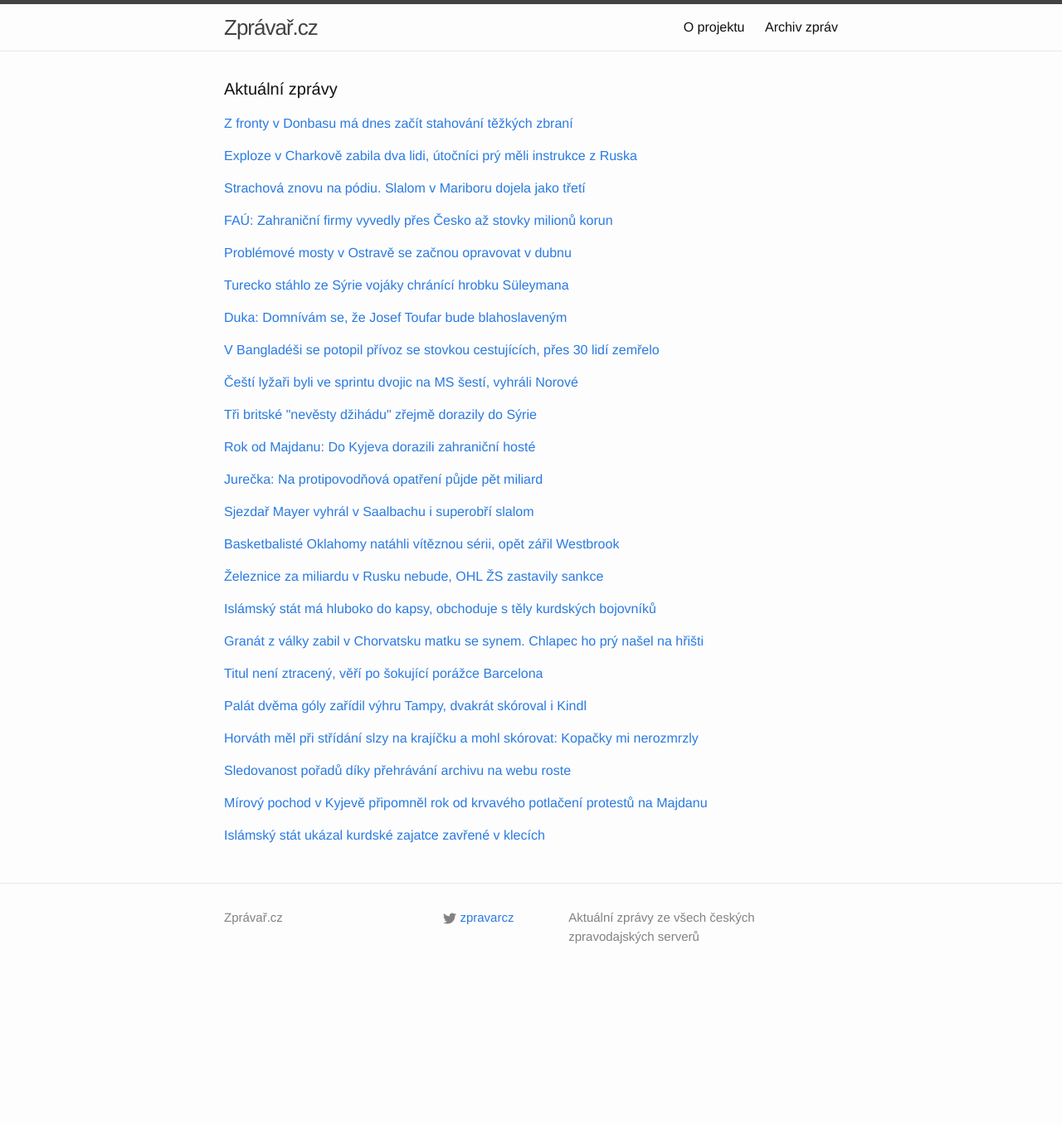
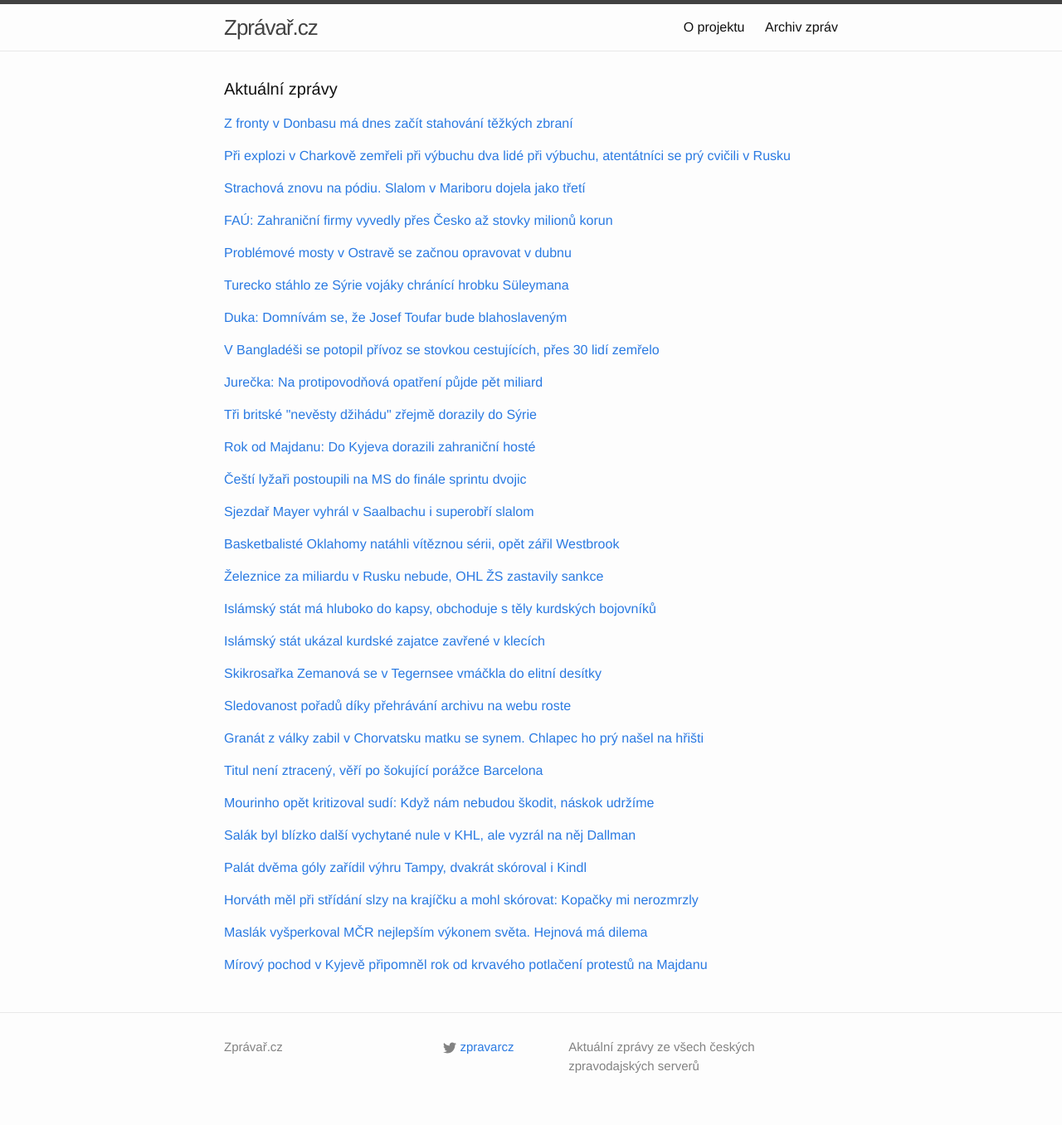
Before and after one commit to adliska/zpravar, a Jekyll site: the page built from index.html, in a window 1280 px wide. Shown: the whole page at 83% size. Built offline with Jekyll 4.4.1, drawn with Linux system fonts in a browser that asks for light colours; before the commit the page ends 1200 px from its top, so only the background shows below that.

Commit message:
zpravar news update

```diff
--- a/index.html
+++ b/index.html
@@ -32,9 +32,10 @@ layout: default
 <li><a href=http://zpravy.idnes.cz/vymena-zajatcu-na-ukrajine-d0b-/zahranicni.aspx?c=A150222_070222_zahranicni_cen>Ukrajina a separatisté z Luhanska si vyměnili téměř dvě stě zajatců - zpravy.idnes.cz</a></li>
 <li><a href=http://www.ceskenoviny.cz/zpravy/zpravy/ukrajinska-armada-a-separatiste-si-vymenili-191-zajatcu/1184297>Ukrajinská armáda a separatisté si vyměnili 191 zajatců - www.ceskenoviny.cz</a></li>
 </ul>
-</div><p><a href="javascript:;" onclick="toggle_visibility('zpravy1')">Exploze v Charkově zabila dva lidi, útočníci prý měli instrukce z Ruska</a></p>
+</div><p><a href="javascript:;" onclick="toggle_visibility('zpravy1')">Při explozi v Charkově zemřeli při výbuchu dva lidé při výbuchu, atentátníci se prý cvičili v Rusku </a></p>
 <div id="zpravy1" style="display:none">
 <ul>
+<li><a href=http://www.novinky.cz/zahranicni/evropa/362314-pri-explozi-v-charkove-zemreli-pri-vybuchu-dva-lide-pri-vybuchu-atentatnici-se-pry-cvicili-v-rusku.html>Při explozi v Charkově zemřeli při výbuchu dva lidé při výbuchu, atentátníci se prý cvičili v Rusku  - www.novinky.cz</a></li>
 <li><a href=http://www.ceskatelevize.cz/ct24/svet/302518-exploze-v-charkove-zabila-dva-lidi-utocnici-pry-meli-instrukce-z-ruska/>Exploze v Charkově zabila dva lidi, útočníci prý měli instrukce z Ruska - www.ceskatelevize.cz</a></li>
 <li><a href=http://www.novinky.cz/zahranicni/evropa/362314-nejmene-dva-lide-zemreli-pri-vybuchu-na-vzpominkovem-pochodu-v-charkove.html>Nejméně dva lidé zemřeli při výbuchu na vzpomínkovém pochodu v Charkově - www.novinky.cz</a></li>
 <li><a href=http://www.novinky.cz/zahranicni/evropa/362314-nejmene-dva-lide-zemreli-pri-vybuchu-behem-pokojneho-pochodu-v-charkove.html>Nejméně dva lidé zemřeli při výbuchu během pokojného pochodu v Charkově - www.novinky.cz</a></li>
@@ -117,14 +118,14 @@ layout: default
 <li><a href=http://www.novinky.cz/zahranicni/362293-v-bangladesi-se-potopil-privoz-se-stovkou-cestujicich-sedm-lidi-zemrelo.html>V Bangladéši se potopil přívoz se stovkou cestujících, sedm lidí zemřelo  - www.novinky.cz</a></li>
 <li><a href=http://www.novinky.cz/zahranicni/362293-v-bangladesi-se-potopil-privoz-se-stovkou-cestujicich-na-palube.html>V Bangladéši se potopil přívoz se stovkou cestujících na palubě  - www.novinky.cz</a></li>
 </ul>
-</div><p><a href="javascript:;" onclick="toggle_visibility('zpravy8')">Čeští lyžaři byli ve sprintu dvojic na MS šestí, vyhráli Norové</a></p>
+</div><p><a href="javascript:;" onclick="toggle_visibility('zpravy8')">Jurečka: Na protipovodňová opatření půjde pět miliard</a></p>
 <div id="zpravy8" style="display:none">
 <ul>
-<li><a href=http://www.sportovninoviny.cz/zpravy/cesti-lyzari-byli-ve-sprintu-dvojic-na-ms-sesti-vyhrali-norove/1184409>Čeští lyžaři byli ve sprintu dvojic na MS šestí, vyhráli Norové - www.sportovninoviny.cz</a></li>
-<li><a href=http://sport.aktualne.cz/cesti-lyzari-postoupili-na-ms-do-finale-sprintu-dvojic/r~36d291a0ba9c11e4aff10025900fea04/>Čeští lyžaři postoupili na MS do finále sprintu dvojic - sport.aktualne.cz</a></li>
-<li><a href=http://www.denik.cz/zimni_sporty/cesi-zabojovali-na-ms-pobezi-ve-sprintu-dvojic-o-medaile-20150222.html>Češi zabojovali. Na MS poběží ve sprintu dvojic o medaile - www.denik.cz</a></li>
-<li><a href=http://sport.idnes.cz/sprint-dvojic-na-ms-v-klasickem-lyzovani-ffq-/lyzovani.aspx?c=A150222_143721_lyzovani_par>Čeští lyžaři postoupili na MS ve Falunu do finále sprintu dvojic - sport.idnes.cz</a></li>
-<li><a href=http://www.sportovninoviny.cz/zpravy/cesti-lyzari-postoupili-na-ms-ve-falunu-do-finale-sprintu-dvojic/1184409>Čeští lyžaři postoupili na MS ve Falunu do finále sprintu dvojic - www.sportovninoviny.cz</a></li>
+<li><a href=http://zpravy.e15.cz/domaci/udalosti/jurecka-na-protipovodnova-opatreni-pujde-pet-miliard-1165312>Jurečka: Na protipovodňová opatření půjde pět miliard - zpravy.e15.cz</a></li>
+<li><a href=http://www.denik.cz/ekonomika/jurecka-na-protipovodnova-opatreni-pujde-v-pristich-letech-5-miliard-korun-20150.html>Jurečka: Na protipovodňová opatření půjde v příštích letech 5 miliard korun - www.denik.cz</a></li>
+<li><a href=http://www.ceskatelevize.cz/ct24/ekonomika/302522-jurecka-klicova-ochrana-mest-pred-povodni-bude-hotova-do-peti-let/>Jurečka: Klíčová ochrana měst před povodní bude hotová do pěti let - www.ceskatelevize.cz</a></li>
+<li><a href=http://www.ceskatelevize.cz/ct24/ekonomika/302522-klicova-protipovodnova-ochrana-mest-bude-hotova-do-peti-let/>Jurečka: Klíčová protipovodňová ochrana měst bude hotová do pěti let - www.ceskatelevize.cz</a></li>
+<li><a href=http://www.financninoviny.cz/zpravodajstvi/zpravy/v-pristich-5-letech-ma-jit-na-protipovodnova-opatreni-5-miliard-kc/1184398>V příštích 5 letech má jít na protipovodňová opatření 5 miliard Kč - www.financninoviny.cz</a></li>
 </ul>
 </div><p><a href="javascript:;" onclick="toggle_visibility('zpravy9')">Tři britské "nevěsty džihádu" zřejmě dorazily do Sýrie</a></p>
 <div id="zpravy9" style="display:none">
@@ -144,14 +145,13 @@ layout: default
 <li><a href=http://www.novinky.cz/zahranicni/evropa/362307-do-kyjeva-se-sjizdeji-zahranicni-delegace-budou-oslavovat-pad-proruskeho-rezimu.html>Do Kyjeva se sjíždějí zahraniční delegace. Budou oslavovat pád proruského režimu - www.novinky.cz</a></li>
 <li><a href=http://www.ceskenoviny.cz/zpravy/zpravy/na-pochod-dustojnosti-se-do-kyjeva-sjizdeji-zahranicni-delegace/1184365>Na pochod důstojnosti se do Kyjeva sjíždějí zahraniční delegace - www.ceskenoviny.cz</a></li>
 </ul>
-</div><p><a href="javascript:;" onclick="toggle_visibility('zpravy11')">Jurečka: Na protipovodňová opatření půjde pět miliard</a></p>
+</div><p><a href="javascript:;" onclick="toggle_visibility('zpravy11')">Čeští lyžaři postoupili na MS do finále sprintu dvojic</a></p>
 <div id="zpravy11" style="display:none">
 <ul>
-<li><a href=http://zpravy.e15.cz/domaci/udalosti/jurecka-na-protipovodnova-opatreni-pujde-pet-miliard-1165312>Jurečka: Na protipovodňová opatření půjde pět miliard - zpravy.e15.cz</a></li>
-<li><a href=http://www.denik.cz/ekonomika/jurecka-na-protipovodnova-opatreni-pujde-v-pristich-letech-5-miliard-korun-20150.html>Jurečka: Na protipovodňová opatření půjde v příštích letech 5 miliard korun - www.denik.cz</a></li>
-<li><a href=http://www.ceskatelevize.cz/ct24/ekonomika/302522-jurecka-klicova-ochrana-mest-pred-povodni-bude-hotova-do-peti-let/>Jurečka: Klíčová ochrana měst před povodní bude hotová do pěti let - www.ceskatelevize.cz</a></li>
-<li><a href=http://www.ceskatelevize.cz/ct24/ekonomika/302522-klicova-protipovodnova-ochrana-mest-bude-hotova-do-peti-let/>Jurečka: Klíčová protipovodňová ochrana měst bude hotová do pěti let - www.ceskatelevize.cz</a></li>
-<li><a href=http://www.financninoviny.cz/zpravodajstvi/zpravy/v-pristich-5-letech-ma-jit-na-protipovodnova-opatreni-5-miliard-kc/1184398>V příštích 5 letech má jít na protipovodňová opatření 5 miliard Kč - www.financninoviny.cz</a></li>
+<li><a href=http://sport.aktualne.cz/cesti-lyzari-postoupili-na-ms-do-finale-sprintu-dvojic/r~36d291a0ba9c11e4aff10025900fea04/>Čeští lyžaři postoupili na MS do finále sprintu dvojic - sport.aktualne.cz</a></li>
+<li><a href=http://www.denik.cz/zimni_sporty/cesi-zabojovali-na-ms-pobezi-ve-sprintu-dvojic-o-medaile-20150222.html>Češi zabojovali. Na MS poběží ve sprintu dvojic o medaile - www.denik.cz</a></li>
+<li><a href=http://sport.idnes.cz/sprint-dvojic-na-ms-v-klasickem-lyzovani-ffq-/lyzovani.aspx?c=A150222_143721_lyzovani_par>Čeští lyžaři postoupili na MS ve Falunu do finále sprintu dvojic - sport.idnes.cz</a></li>
+<li><a href=http://www.sportovninoviny.cz/zpravy/cesti-lyzari-postoupili-na-ms-ve-falunu-do-finale-sprintu-dvojic/1184409>Čeští lyžaři postoupili na MS ve Falunu do finále sprintu dvojic - www.sportovninoviny.cz</a></li>
 </ul>
 </div><p><a href="javascript:;" onclick="toggle_visibility('zpravy12')">Sjezdař Mayer vyhrál v Saalbachu i superobří slalom</a></p>
 <div id="zpravy12" style="display:none">
@@ -185,53 +185,81 @@ layout: default
 <li><a href=http://www.lidovky.cz/extremiste-z-is-pry-obchoduji-s-tely-kurdskych-bojovniku-pmq-/zpravy-svet.aspx?c=A150222_113730_ln_zahranici_mmu>Islámskému státu dochází peníze, prodává proto mrtvoly zabitých Kurdů  - www.lidovky.cz</a></li>
 <li><a href=http://www.ceskenoviny.cz/zpravy/zpravy/extremiste-z-is-pry-obchoduji-s-tely-kurdskych-bojovniku/1184358>Extremisté z IS prý obchodují s těly kurdských bojovníků - www.ceskenoviny.cz</a></li>
 </ul>
-</div><p><a href="javascript:;" onclick="toggle_visibility('zpravy16')">Granát z války zabil v Chorvatsku matku se synem. Chlapec ho prý našel na hřišti</a></p>
+</div><p><a href="javascript:;" onclick="toggle_visibility('zpravy16')">Islámský stát ukázal kurdské zajatce zavřené v klecích</a></p>
 <div id="zpravy16" style="display:none">
+<ul>
+<li><a href=http://www.novinky.cz/zahranicni/362311-islamsky-stat-ukazal-kurdske-zajatce-zavrene-v-klecich.html>Islámský stát ukázal kurdské zajatce zavřené v klecích - www.novinky.cz</a></li>
+<li><a href=http://zpravy.idnes.cz/pesmergove-v-klecich-0r2-/zahranicni.aspx?c=A150222_125507_zahranicni_neh>Islamisté uspořádali přehlídku zajatých pešmergů uvězněných v klecích - zpravy.idnes.cz</a></li>
+<li><a href=http://www.ceskenoviny.cz/zpravy/zpravy/is-zverejnil-video-s-prehlidkou-zajatych-pesmergu-v-klecich/1184371>IS zveřejnil video s přehlídkou zajatých pešmergů v klecích - www.ceskenoviny.cz</a></li>
+</ul>
+</div><p><a href="javascript:;" onclick="toggle_visibility('zpravy17')">Skikrosařka Zemanová se v Tegernsee vmáčkla do elitní desítky</a></p>
+<div id="zpravy17" style="display:none">
+<ul>
+<li><a href=http://sport.idnes.cz/skikrosarka-andrea-zemanova-skoncila-v-tegernsee-devata-pk1-/lyzovani.aspx?c=A150222_161351_lyzovani_par>Skikrosařka Zemanová se v Tegernsee vmáčkla do elitní desítky - sport.idnes.cz</a></li>
+<li><a href=http://sport.aktualne.cz/skikrosarka-zemanova-skoncila-na-sp-v-tegernsee-devata/r~8914f688baa611e49fc3002590604f2e/>Skikrosařka Zemanová skončila na SP v Tegernsee devátá - sport.aktualne.cz</a></li>
+<li><a href=http://www.denik.cz/zimni_sporty/skikrosarka-zemanova-skoncila-v-sp-devata-ale-mela-jsem-na-vic-20150222.html>Skikrosařka Zemanová skončila v SP devátá: Ale měla jsem na víc - www.denik.cz</a></li>
+</ul>
+</div><p><a href="javascript:;" onclick="toggle_visibility('zpravy18')">Sledovanost pořadů díky přehrávání archivu na webu roste</a></p>
+<div id="zpravy18" style="display:none">
+<ul>
+<li><a href=http://www.denik.cz/ekonomika/sledovanost-poradu-diky-prehravani-archivu-na-webu-roste-20150222.html>Sledovanost pořadů díky přehrávání archivu na webu roste - www.denik.cz</a></li>
+<li><a href=http://www.financninoviny.cz/zpravodajstvi/zpravy/sledovanost-poradu-diky-webu-roste-az-o-desitky-procent/1184318>Sledovanost pořadů díky webu roste až o desítky procent - www.financninoviny.cz</a></li>
+<li><a href=http://domaci.ihned.cz/c1-63574190-internetovy-archiv-se-ct-vyplaci-sledovanost-roste-o-desitky-procent>Internetový archiv se ČT vyplácí. Sledovanost roste o desítky procent - domaci.ihned.cz</a></li>
+</ul>
+</div><p><a href="javascript:;" onclick="toggle_visibility('zpravy19')">Granát z války zabil v Chorvatsku matku se synem. Chlapec ho prý našel na hřišti</a></p>
+<div id="zpravy19" style="display:none">
 <ul>
 <li><a href=http://www.rozhlas.cz/_zprava/granat-z-valky-zabil-v-chorvatsku-matku-se-synem-chlapec-ho-pry-nasel-na-hristi--1458462>Granát z války zabil v Chorvatsku matku se synem. Chlapec ho prý našel na hřišti - www.rozhlas.cz</a></li>
 <li><a href=http://www.lidovky.cz/dite-v-chorvatsku-si-prineslo-z-hriste-granat-vybuch-zabil-jeho-i-matku-132-/zpravy-svet.aspx?c=A150222_094411_ln_zahranici_mmu>Dítě v Chorvatsku si přineslo z hřiště granát, výbuch zabil jeho i matku  - www.lidovky.cz</a></li>
 <li><a href=http://zpravy.aktualne.cz/zahranici/matku-a-syna-zabil-v-chorvatsku-vybuch-granatu-z-valky/r~1e1c3850ba6a11e4bdad0025900fea04/>Matku a syna zabil v Chorvatsku výbuch granátu z války - zpravy.aktualne.cz</a></li>
 </ul>
-</div><p><a href="javascript:;" onclick="toggle_visibility('zpravy17')">Titul není ztracený, věří po šokující porážce Barcelona</a></p>
-<div id="zpravy17" style="display:none">
+</div><p><a href="javascript:;" onclick="toggle_visibility('zpravy20')">Titul není ztracený, věří po šokující porážce Barcelona</a></p>
+<div id="zpravy20" style="display:none">
 <ul>
 <li><a href=http://www.tyden.cz/rubriky/sport/fotbal/zahranicni-souteze/titul-neni-ztraceny-veri-po-sokujici-porazce-barcelona_334174.html>Titul není ztracený, věří po šokující porážce Barcelona - www.tyden.cz</a></li>
 <li><a href=http://sport.aktualne.cz/titul-neni-ztraceny-veri-po-sokujici-porazce-barcelona/r~33821d54ba8d11e4a7d8002590604f2e/>Titul není ztracený, věří po šokující porážce Barcelona - sport.aktualne.cz</a></li>
 <li><a href=http://www.denik.cz/fotbal/messi-nestrili-barcelona-trpi-titul-ale-ztraceny-neni-veri-hraci-po-nezdaru-2015.html>Messi nestřílí, Barcelona trpí. Titul ale ztracený není, věří hráči po nezdaru - www.denik.cz</a></li>
 </ul>
-</div><p><a href="javascript:;" onclick="toggle_visibility('zpravy18')">Palát dvěma góly zařídil výhru Tampy, dvakrát skóroval i Kindl</a></p>
-<div id="zpravy18" style="display:none">
+</div><p><a href="javascript:;" onclick="toggle_visibility('zpravy21')">Mourinho opět kritizoval sudí: Když nám nebudou škodit, náskok udržíme</a></p>
+<div id="zpravy21" style="display:none">
+<ul>
+<li><a href=http://fotbal.idnes.cz/jose-mourinho-kritika-rozhodciho-po-zapase-chelsea-burnley-p49-/fot_zahranici.aspx?c=A150222_160434_fot_zahranici_dc>Mourinho opět kritizoval sudí: Když nám nebudou škodit, náskok udržíme - fotbal.idnes.cz</a></li>
+<li><a href=http://www.tyden.cz/rubriky/sport/fotbal/zahranicni-souteze/mourinho-si-opet-stezoval-na-sudi-a-udajnou-kampan-proti-chelsea_334177.html>Mourinho si opět stěžoval na sudí a údajnou kampaň proti Chelsea - www.tyden.cz</a></li>
+<li><a href=http://sport.aktualne.cz/mourinho-znovu-citi-krivdu-je-to-kampan-prot-chelsea-tvrdi/r~526ab0daba9911e49e4b0025900fea04/>Mourinho znovu cítí křivdu. Je to kampaň prot Chelsea, tvrdí - sport.aktualne.cz</a></li>
+</ul>
+</div><p><a href="javascript:;" onclick="toggle_visibility('zpravy22')">Salák byl blízko další vychytané nule v KHL, ale vyzrál na něj Dallman</a></p>
+<div id="zpravy22" style="display:none">
+<ul>
+<li><a href=http://hokej.idnes.cz/hokej-khl-evropske-ligy-0sp-/evropa.aspx?c=A150222_155010_evropa_rou>Salák byl blízko další vychytané nule v KHL, ale vyzrál na něj Dallman - hokej.idnes.cz</a></li>
+<li><a href=http://www.denik.cz/hokej/salaka-delilo-necelych-pet-minut-od-dalsi-nuly-jeden-gol-inkasoval-i-kovar-20150.html>Saláka dělilo necelých pět minut od další nuly, jeden gól inkasoval i Kovář - www.denik.cz</a></li>
+<li><a href=http://sport.aktualne.cz/salaka-v-khl-delilo-necelych-pet-minut-od-dalsiho-shutoutu/r~60126018baa111e4a7d8002590604f2e/>Saláka v KHL dělilo necelých pět minut od dalšího shutoutu - sport.aktualne.cz</a></li>
+</ul>
+</div><p><a href="javascript:;" onclick="toggle_visibility('zpravy23')">Palát dvěma góly zařídil výhru Tampy, dvakrát skóroval i Kindl</a></p>
+<div id="zpravy23" style="display:none">
 <ul>
 <li><a href=http://www.tyden.cz/rubriky/sport/hokej/nhl/palat-dvema-goly-zaridil-vyhru-tampy-dvakrat-skoroval-i-kindl_334147.html>Palát dvěma góly zařídil výhru Tampy, dvakrát skóroval i Kindl - www.tyden.cz</a></li>
 <li><a href=http://www.sportovninoviny.cz/zpravy/palat-dvema-goly-zaridil-vyhru-tampy-dvakrat-skoroval-i-kindl/1184302>Palát dvěma góly zařídil výhru Tampy, dvakrát skóroval i Kindl - www.sportovninoviny.cz</a></li>
 <li><a href=http://www.rozhlas.cz/_zprava/v-nhl-zarili-dvougolovi-palat-a-kindl-trefilo-se-celkem-5-cechu--1458399>V NHL zářili dvougóloví Palát a Kindl. Trefilo se celkem 5 Čechů - www.rozhlas.cz</a></li>
 </ul>
-</div><p><a href="javascript:;" onclick="toggle_visibility('zpravy19')">Horváth měl při střídání slzy na krajíčku a mohl skórovat: Kopačky mi nerozmrzly</a></p>
-<div id="zpravy19" style="display:none">
+</div><p><a href="javascript:;" onclick="toggle_visibility('zpravy24')">Horváth měl při střídání slzy na krajíčku a mohl skórovat: Kopačky mi nerozmrzly</a></p>
+<div id="zpravy24" style="display:none">
 <ul>
 <li><a href=http://www.denik.cz/fotbal/horvath-mel-pri-stridani-slzy-na-krajicku-a-mohl-skorovat-kopacky-mi-nerozmrzly.html>Horváth měl při střídání slzy na krajíčku a mohl skórovat: Kopačky mi nerozmrzly - www.denik.cz</a></li>
 <li><a href=http://sport.aktualne.cz/horvatha-malem-rozbrecely-ovace-plzenskych-fanousku/r~298c33c4ba5711e4aff10025900fea04/>Horvátha málem rozbrečely ovace plzeňských fanoušků - sport.aktualne.cz</a></li>
 <li><a href=http://www.tyden.cz/rubriky/sport/fotbal/fotbalova-liga/horvatha-malem-rozbreceli-fanousci-na-slzy-ovsem-nezbyl-cas_334145.html>Horvátha málem rozbrečeli fanoušci. Na slzy ovšem nezbyl čas - www.tyden.cz</a></li>
 </ul>
-</div><p><a href="javascript:;" onclick="toggle_visibility('zpravy20')">Sledovanost pořadů díky přehrávání archivu na webu roste</a></p>
-<div id="zpravy20" style="display:none">
+</div><p><a href="javascript:;" onclick="toggle_visibility('zpravy25')">Maslák vyšperkoval MČR nejlepším výkonem světa. Hejnová má dilema</a></p>
+<div id="zpravy25" style="display:none">
 <ul>
-<li><a href=http://www.denik.cz/ekonomika/sledovanost-poradu-diky-prehravani-archivu-na-webu-roste-20150222.html>Sledovanost pořadů díky přehrávání archivu na webu roste - www.denik.cz</a></li>
-<li><a href=http://www.financninoviny.cz/zpravodajstvi/zpravy/sledovanost-poradu-diky-webu-roste-az-o-desitky-procent/1184318>Sledovanost pořadů díky webu roste až o desítky procent - www.financninoviny.cz</a></li>
-<li><a href=http://domaci.ihned.cz/c1-63574190-internetovy-archiv-se-ct-vyplaci-sledovanost-roste-o-desitky-procent>Internetový archiv se ČT vyplácí. Sledovanost roste o desítky procent - domaci.ihned.cz</a></li>
+<li><a href=http://www.denik.cz/atletika/maslak-vysperkoval-mcr-nejlepsim-vykonem-sveta-hejnova-ma-dilema-20150222.html>Maslák vyšperkoval MČR nejlepším výkonem světa. Hejnová má dilema - www.denik.cz</a></li>
+<li><a href=http://sport.aktualne.cz/maslak-ma-formu-na-mistrovstvi-cr-zabehl-nejlepsi-cas-roku/r~018568eabaa811e49f60002590604f2e/>Maslák má formu, na mistrovství ČR zaběhl nejlepší čas roku - sport.aktualne.cz</a></li>
+<li><a href=http://www.sportovninoviny.cz/zpravy/maslak-ozdobil-sampionat-atletu-nejlepsim-letosnim-casem-na-svete/1184463>Maslák ozdobil šampionát atletů nejlepším letošním časem na světě - www.sportovninoviny.cz</a></li>
 </ul>
-</div><p><a href="javascript:;" onclick="toggle_visibility('zpravy21')">Mírový pochod v Kyjevě připomněl rok od krvavého potlačení protestů na Majdanu</a></p>
-<div id="zpravy21" style="display:none">
+</div><p><a href="javascript:;" onclick="toggle_visibility('zpravy26')">Mírový pochod v Kyjevě připomněl rok od krvavého potlačení protestů na Majdanu</a></p>
+<div id="zpravy26" style="display:none">
 <ul>
 <li><a href=http://www.rozhlas.cz/_zprava/mirovy-pochod-v-kyjeve-pripomnel-rok-od-krvaveho-potlaceni-protestu-na-majdanu--1458397>Mírový pochod v Kyjevě připomněl rok od krvavého potlačení protestů na Majdanu - www.rozhlas.cz</a></li>
 <li><a href=http://www.rozhlas.cz/_zprava/mirovy-pochod-v-kyjeve-pripomina-rok-od-krvaveho-potlaceni-protestu-na-majdanu--1458397>Mírový pochod v Kyjevě připomíná rok od krvavého potlačení protestů na Majdanu - www.rozhlas.cz</a></li>
 <li><a href=http://www.rozhlas.cz/_zprava/kyjevem-projde-pochod-dustojnosti-za-cesko-v-nem-bude-ministr-zaoralek--1458397>Kyjevem projde Pochod důstojnosti. Za Česko v něm bude ministr Zaorálek - www.rozhlas.cz</a></li>
 </ul>
-</div><p><a href="javascript:;" onclick="toggle_visibility('zpravy22')">Islámský stát ukázal kurdské zajatce zavřené v klecích</a></p>
-<div id="zpravy22" style="display:none">
-<ul>
-<li><a href=http://www.novinky.cz/zahranicni/362311-islamsky-stat-ukazal-kurdske-zajatce-zavrene-v-klecich.html>Islámský stát ukázal kurdské zajatce zavřené v klecích - www.novinky.cz</a></li>
-<li><a href=http://zpravy.idnes.cz/pesmergove-v-klecich-0r2-/zahranicni.aspx?c=A150222_125507_zahranicni_neh>Islamisté uspořádali přehlídku zajatých pešmergů uvězněných v klecích - zpravy.idnes.cz</a></li>
-<li><a href=http://www.ceskenoviny.cz/zpravy/zpravy/is-zverejnil-video-s-prehlidkou-zajatych-pesmergu-v-klecich/1184371>IS zveřejnil video s přehlídkou zajatých pešmergů v klecích - www.ceskenoviny.cz</a></li>
-</ul>
 </div></div>
```
